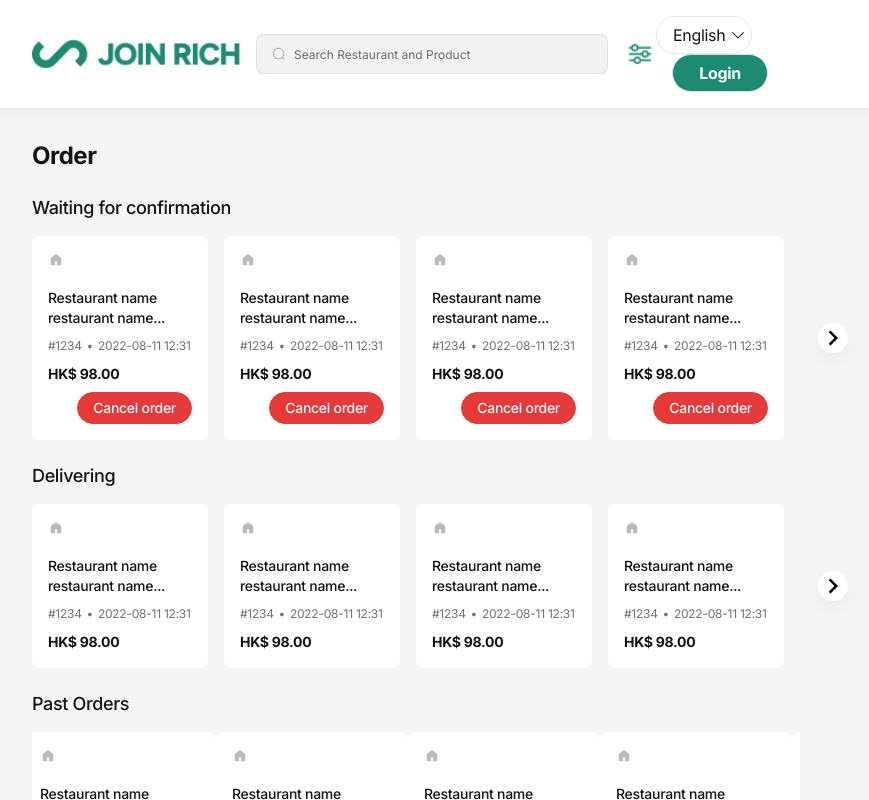
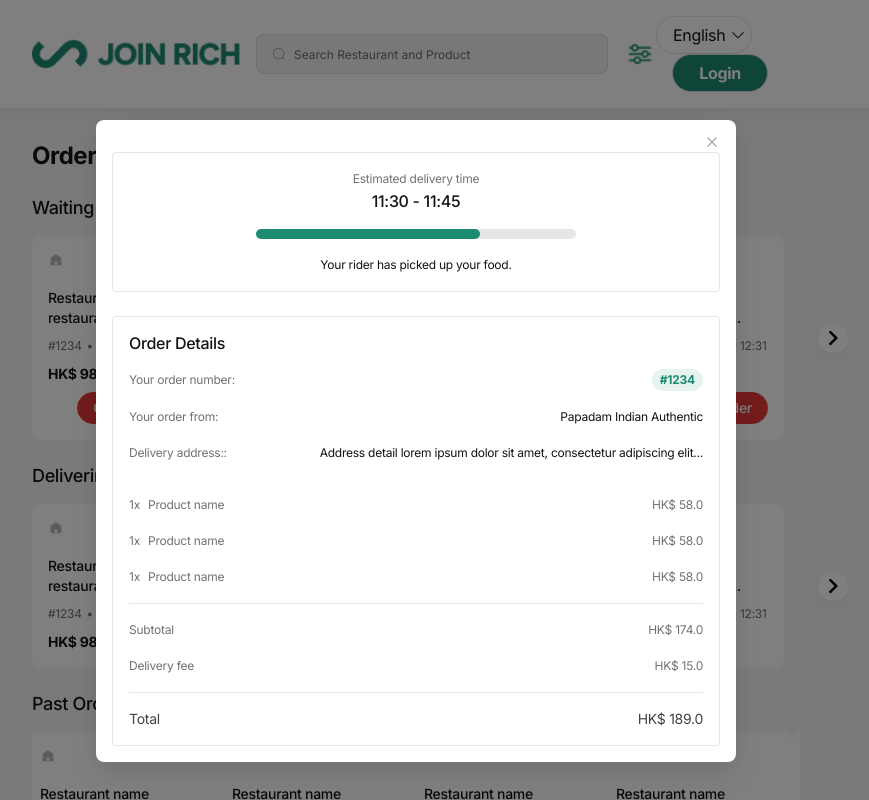
Before and after one commit to knhmb/Join-Rich-Takeaway, a Vue app: page /order in a window 1280 px wide. Shown: the top 800 px of the page, without its empty margins (224-1093 px from the left). Built offline with nearby package versions, Linux system fonts and the light colour scheme; a web font is replaced by a local one.

Commit message:
Modifications

```diff
--- /dev/null
+++ b/src/components/order/Dialog.vue
@@ -0,0 +1,84 @@
+<!-- eslint-disable vue/multi-word-component-names -->
+<template>
+  <div class="order-dialog">
+    <el-dialog v-model="dialogVisible">
+      <div class="box">
+        <p>Estimated delivery time</p>
+        <p class="time">11:30 - 11:45</p>
+        <div class="range">
+          <div class="inner-range"></div>
+        </div>
+        <p class="rider-info">Your rider has picked up your food.</p>
+      </div>
+      <OrderDetails />
+    </el-dialog>
+  </div>
+</template>
+
+<script>
+import OrderDetails from "@/components/order/OrderDetails";
+
+export default {
+  components: {
+    OrderDetails,
+  },
+  data() {
+    return {
+      dialogVisible: true,
+    };
+  },
+};
+</script>
+
+<style scoped>
+.order-dialog :deep(.el-dialog) {
+  border-radius: 8px;
+  width: 40rem;
+}
+
+.order-dialog .box {
+  border: 1px solid #e6e6e6;
+  border-radius: 4px;
+  padding: 1rem;
+  display: flex;
+  flex-direction: column;
+  justify-content: center;
+  align-items: center;
+}
+
+.order-dialog p {
+  font-family: "Inter";
+  font-style: normal;
+  font-weight: 400;
+  font-size: 12px;
+  line-height: 20px;
+  letter-spacing: -0.02em;
+  color: rgba(20, 20, 20, 0.6);
+}
+
+.order-dialog p.time {
+  font-weight: 500;
+  font-size: 16px;
+  line-height: 24px;
+  color: #141414;
+}
+
+.order-dialog .range {
+  background: #e6e6e6;
+  border-radius: 8px;
+  width: 20rem;
+  height: 0.6rem;
+  margin: 1rem 0;
+}
+
+.order-dialog .range .inner-range {
+  background: #1c8b71;
+  width: 70%;
+  border-radius: inherit;
+  height: inherit;
+}
+
+.order-dialog p.rider-info {
+  color: #141414;
+}
+</style>
--- /dev/null
+++ b/src/components/order/OrderDetails.vue
@@ -0,0 +1,195 @@
+<template>
+  <div class="order-details">
+    <div class="box">
+      <h4>Order Details</h4>
+      <div class="order-info">
+        <div class="single-info">
+          <p>Your order number:</p>
+          <div class="pill">#1234</div>
+        </div>
+        <div class="single-info">
+          <p>Your order from:</p>
+          <p class="dark">Papadam Indian Authentic</p>
+        </div>
+        <div class="single-info">
+          <p>Delivery address::</p>
+          <p class="dark">
+            Address detail lorem ipsum dolor sit amet, consectetur adipiscing
+            elit...
+          </p>
+        </div>
+      </div>
+      <div class="order-summary">
+        <div class="first-section">
+          <div class="item">
+            <div class="top">
+              <div class="left">
+                <span>1x</span>
+                <span>Product name</span>
+              </div>
+              <div class="right">
+                <p>HK$ 58.0</p>
+              </div>
+            </div>
+          </div>
+          <div class="item">
+            <div class="top">
+              <div class="left">
+                <span>1x</span>
+                <span>Product name</span>
+              </div>
+              <div class="right">
+                <p>HK$ 58.0</p>
+              </div>
+            </div>
+          </div>
+          <div class="item">
+            <div class="top">
+              <div class="left">
+                <span>1x</span>
+                <span>Product name</span>
+              </div>
+              <div class="right">
+                <p>HK$ 58.0</p>
+              </div>
+            </div>
+          </div>
+        </div>
+        <div class="second-section">
+          <div class="subtotal">
+            <p class="grey">Subtotal</p>
+            <p class="grey">HK$ 174.0</p>
+          </div>
+          <div class="delivery-fee">
+            <p class="grey">Delivery fee</p>
+            <p class="grey">HK$ 15.0</p>
+          </div>
+        </div>
+        <div class="total">
+          <p>Total</p>
+          <p>HK$ 189.0</p>
+        </div>
+      </div>
+    </div>
+  </div>
+</template>
+
+<style scoped>
+.order-details {
+  margin-top: 1.5rem;
+}
+
+.order-dialog .box {
+  border: 1px solid #e6e6e6;
+  border-radius: 4px;
+  padding: 1rem;
+}
+
+.order-details h4 {
+  font-family: "Inter";
+  font-style: normal;
+  font-weight: 500;
+  font-size: 16px;
+  letter-spacing: -0.02em;
+  color: #141414;
+  margin-bottom: 1rem;
+}
+
+.order-details p,
+.order-summary span {
+  font-family: "Inter";
+  font-style: normal;
+  font-weight: 400;
+  font-size: 12px;
+  line-height: 20px;
+  letter-spacing: -0.02em;
+  color: rgba(20, 20, 20, 0.6);
+}
+
+.order-details .order-info {
+  margin-bottom: 2rem;
+}
+
+.order-details .order-info .single-info {
+  display: flex;
+  align-items: center;
+  justify-content: space-between;
+  margin-bottom: 1rem;
+}
+
+.order-details .order-info .single-info:last-of-type {
+  margin-bottom: 0;
+}
+
+.order-details .order-info .single-info .pill {
+  display: flex;
+  align-items: center;
+  justify-content: center;
+  background: rgba(28, 139, 113, 0.1);
+  border-radius: 14px;
+  width: 3.2rem;
+  height: 1.4rem;
+  color: #1c8b71;
+  font-family: "Inter";
+  font-style: normal;
+  font-weight: 600;
+  font-size: 12px;
+  line-height: 20px;
+  letter-spacing: -0.02em;
+}
+
+.order-details p.dark {
+  color: #141414;
+}
+
+.order-summary .top {
+  display: flex;
+  align-items: center;
+  justify-content: space-between;
+}
+
+.order-summary .top .left span:first-of-type {
+  margin-right: 0.5rem;
+}
+
+.order-summary .item:not(:last-of-type) {
+  margin-bottom: 1rem;
+}
+
+.order-summary .first-section {
+  border-bottom: 1px solid #e6e6e6;
+  padding-bottom: 1rem;
+}
+
+.order-summary .second-section {
+  margin-top: 1rem;
+  padding-bottom: 1rem;
+  border-bottom: 1px solid #e6e6e6;
+}
+
+.order-summary .second-section .subtotal {
+  display: flex;
+  align-items: center;
+  justify-content: space-between;
+  margin-bottom: 1rem;
+}
+
+.order-summary .second-section .delivery-fee,
+.order-summary .total {
+  display: flex;
+  align-items: center;
+  justify-content: space-between;
+}
+
+.order-summary .total {
+  margin-top: 1rem;
+}
+
+.order-summary .total p {
+  font-weight: 400;
+  font-size: 14px;
+  line-height: 20px;
+  letter-spacing: -0.02em;
+  color: rgba(20, 20, 20, 0.8);
+}
+</style>
--- a/src/pages/Order.vue
+++ b/src/pages/Order.vue
@@ -6,6 +6,7 @@
       <WaitingConfirmation />
       <Delivering />
       <PastOrders />
+      <Dialog />
     </base-container>
   </section>
 </template>
@@ -14,12 +15,14 @@
 import WaitingConfirmation from "@/components/order/WaitingConfirmation.vue";
 import Delivering from "@/components/order/Delivering.vue";
 import PastOrders from "@/components/order/PastOrders.vue";
+import Dialog from "@/components/order/Dialog.vue";
 
 export default {
   components: {
     WaitingConfirmation,
     Delivering,
     PastOrders,
+    Dialog,
   },
 };
 </script>
```
